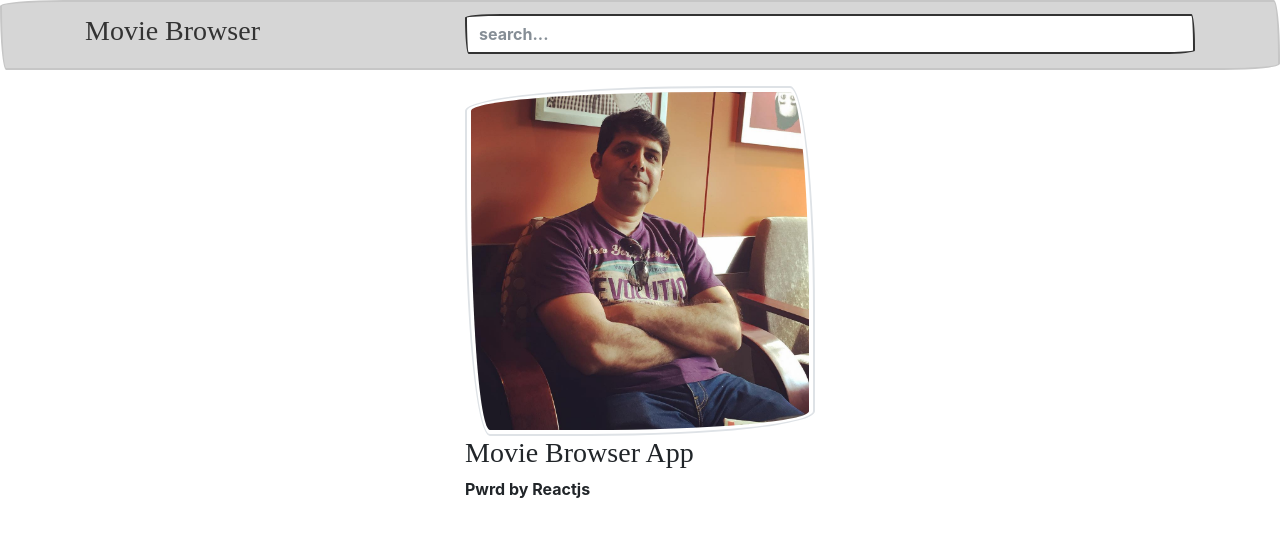
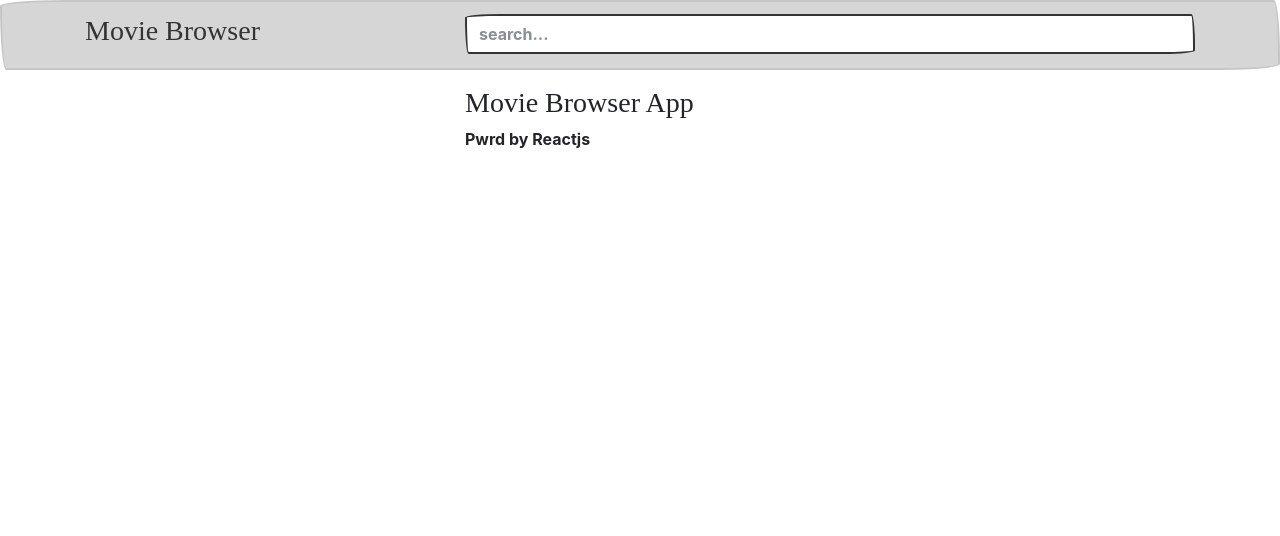
Before and after one commit to jlisham/movies, a React (Create React App) app: page / in a window 1280 px wide. Shown: the top 536 px of the page. Built offline with nearby package versions, Linux system fonts and the light colour scheme; a web font is replaced by a local one.

Commit message:
updated index

```diff
--- a/src/components/Home.jsx
+++ b/src/components/Home.jsx
@@ -5,11 +5,6 @@ const Home = () => {
     <div className="row">
       <div className="col-md-4 col-xs-12 text-center"></div>
       <div className="col-md-4 col-xs-12">
-        <img
-          src="/images/vinod.jpg"
-          alt="Vinod Kumar"
-          className="img img-thumbnail"
-        />
         <h3>Movie Browser App</h3>
         <p>Pwrd by Reactjs </p>
       </div>
```
